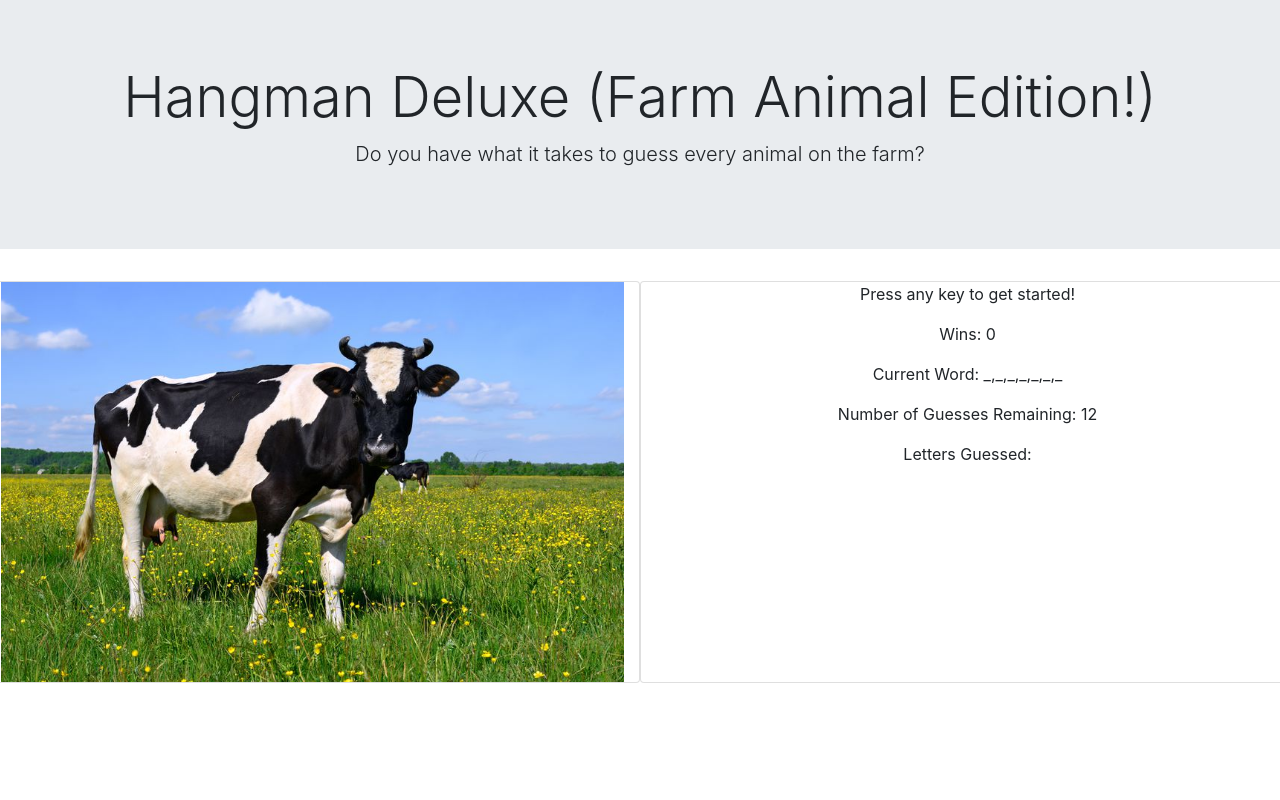
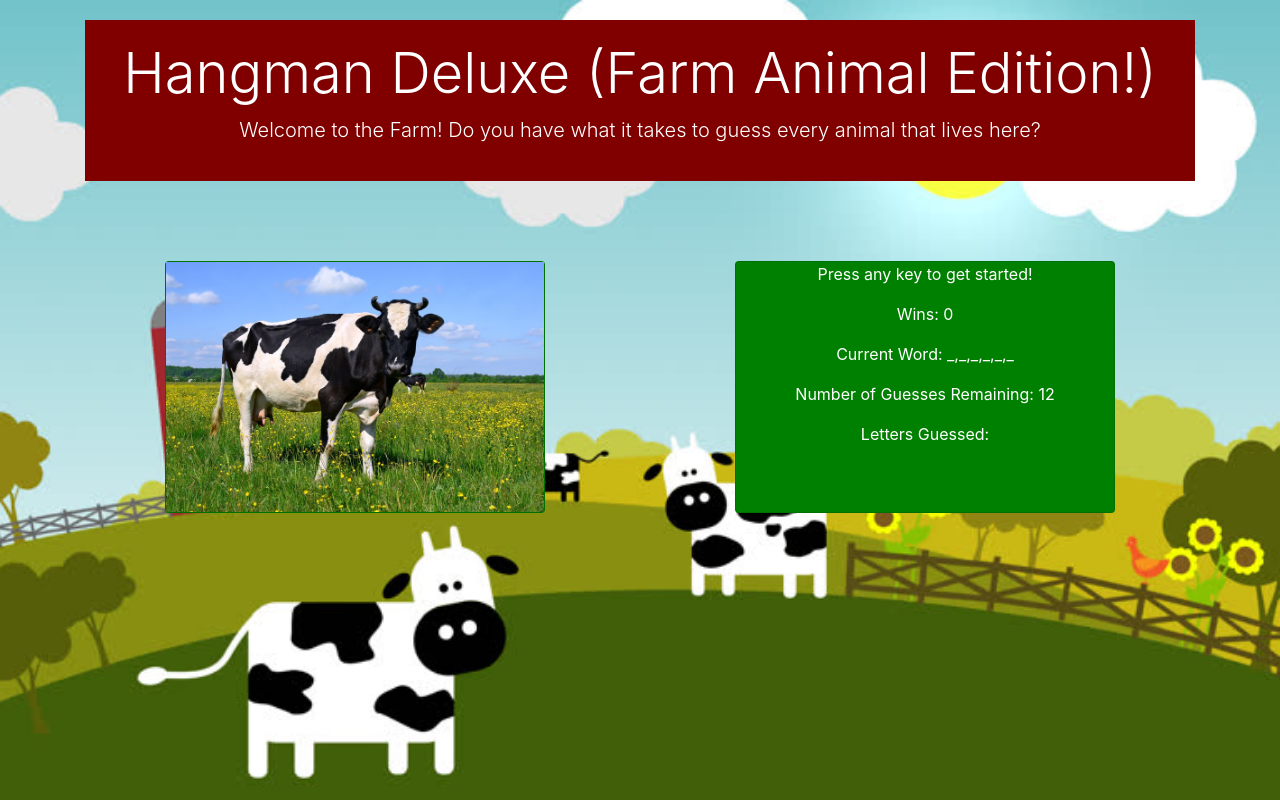
Before and after one commit to satchelsmidt/Word-Guess-Game, a plain HTML site: page index.html in a window 1280 px wide. Drawn offline with nearby package versions, Linux system fonts and the light colour scheme.

Commit message:
added background image, fixed spacing issues, got sound elements working

```diff
--- a/assets/css/style.css
+++ b/assets/css/style.css
@@ -1,12 +1,31 @@
+html{
+    background: url("../images/farm_background.jpg") no-repeat center center fixed;
+    -webkit-background-size: cover;
+    -moz-background-size: cover;
+    -o-background-size: cover;
+    background-size: cover;
+}
+
 p, h1{
     text-align: center;
-}
-
-img{
-    text-align: center;
-    height: 150px;
+    color: white;
 }
 
 .card{
-    overflow:auto;
+    padding: 0px;
+    margin: 0px;
+    background: green;
 }
+
+body{
+    width: 100%;
+    background: transparent;
+}
+
+.jumbotron-fluid{
+    background: maroon;
+    padding-top: 20px;
+    padding-bottom: 20px;
+    margin-top: 20px;
+    margin-bottom: 80px;
+}
--- a/assets/javascript/game.js
+++ b/assets/javascript/game.js
@@ -1,7 +1,6 @@
-
 //Define Variables
 //Word bank that function pulls from
-var wordBank = ["pig", "cow", "chicken", "sheep", 'horse', "monkey", "bird", "hawk", "snake", "fish", "spider", "cat", "human", "penguin"];
+var wordBank = ["pig", "cow", "chicken", "sheep", 'horse', "rat", "duck", "goose", "snake", "fish", "spider", "cat", "dog", "mouse", "farmer", "goat"];
 //Current word that user must guess (random word from wordBank array)
 var currentWord = wordBank[Math.floor(Math.random() * wordBank.length)];
 //Current word divided into letters
@@ -70,26 +69,34 @@ document.addEventListener('DOMContentLoaded', function () {
             guessRemaining = guessRemaining - 1;
             document.getElementById("textBox").textContent = "Try Again!"
         };
+
         //If guessed array is less than 12 letters (the max), push newly guessed letters into it
         if (guessedArray.length < 12) {
             guessedArray.push(userKey);
         };
 
         //For each new letter guessed, convert the corresponding '_' for currentLetters into the letter guessed
+
         for (let i = 0; i < currentLength; i++) {
             if (userKey === currentLetters[i]) {
                 currentHidden[i] = userKey;
                 currentLetters[i] = 0;
                 numbersLeft = numbersLeft - 1;
                 document.getElementById("textBox").textContent = "Nice guess!"
-            };
+            }
         };
+
+        //TO DO -- when correct letter guessed, do not subtract guesses remaining
 
         console.log('wordBefore: ' + currentWord);
 
         //If there are no more letters left, the user wins
         if (numbersLeft === 0) {
             numWins = numWins + 1;
+
+            let chicken = document.getElementById("chicken")
+            chicken.play();
+
             document.getElementById("currentWord").textContent = currentWord;
             setTimeout(function () {
                 alert("You are an Animal Expert");
@@ -97,11 +104,12 @@ document.addEventListener('DOMContentLoaded', function () {
                 document.getElementById("currentWord").textContent = currentHidden;
                 document.getElementById("guessesRemaining").textContent = guessRemaining;
                 document.getElementById("lettersGuessed").textContent = guessedArray;
-            }, 10)
-                ;
+            }, 10);
         }
         //Otherwise, if there are no guesses remaining, they lose
         else if (guessRemaining === 0) {
+            let failure = document.getElementById("moo")
+            failure.play();
             setTimeout(function () {
                 alert("You are a Complete and Utter Failure");
                 reset()
--- a/index.html
+++ b/index.html
@@ -13,24 +13,27 @@
   <!-- Local CSS -->
   <link rel="stylesheet" type="text/css" href="assets/css/style.css">
 </head>
+
 <!-- Load js function on html page start -->
 
-<body>
+<body onload="assignValue()">
 
-  <container>
+  <div class="container">
     <div class="jumbotron jumbotron-fluid">
-      <div class="container">
-        <h1 class="display-4">Hangman Deluxe (Farm Animal Edition!)</h1>
-        <p class="lead">Do you have what it takes to guess every animal on the farm?</p>
-      </div>
+      <h1 class="display-4">Hangman Deluxe (Farm Animal Edition!)</h1>
+      <p class="lead">Welcome to the Farm! Do you have what it takes to guess every animal that lives here?</p>
     </div>
 
     <div class="row ">
-      <div class="card col-6 float left">
-        <img src="assets/images/Cow.jpg" alt="cow picture" style='height: 400px'>
+      <div class="col-1"></div>
+
+      <div class="card col-4 center-content">
+        <img src="assets/images/cow.jpg" alt="cow picture" style='height: 250px'>
       </div>
 
-      <div class="card col-6">
+      <div class="col-2"></div>
+
+      <div class="card col-4 align-right">
         <p id="textBox">Press any key to get started!</p>
 
         <p>Wins: <span id="wins"></span> </p>
@@ -41,9 +44,14 @@
 
         <p>Letters Guessed: <span id="lettersGuessed"></span></p>
       </div>
+
+      <div class="col-1"></div>
+
     </div>
+  </div>
 
-  </container>
+  <audio id="chicken" src="assets/images/Rudy_rooster_crowing-Shelley-1948282641.mp3"></audio>
+  <audio id="moo" src="assets/images/Cow_Moo-Mike_Koenig-42670858.mp3"></audio>
 
   <script type="text/javascript" src="assets/javascript/game.js"></script>
 
```
Also changed, not shown: assets/images/City.jpg (deleted), assets/images/beatiful-farm.jpg (added), assets/images/farm_background.jpg (added), assets/images/farmer.jpg (added), 2 other files.
